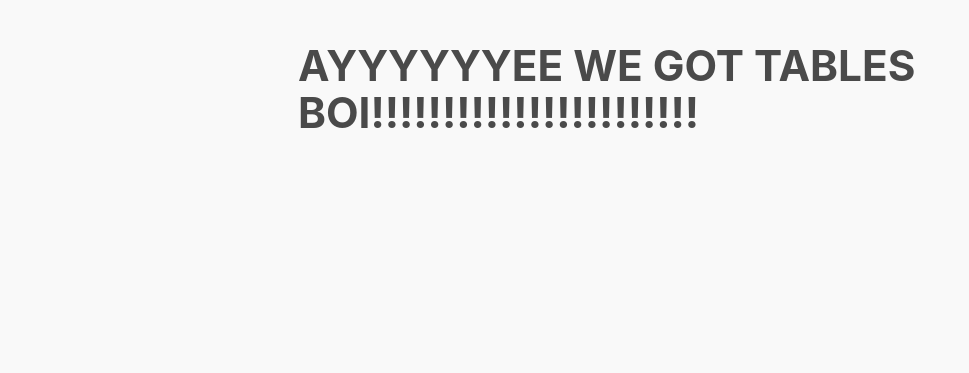
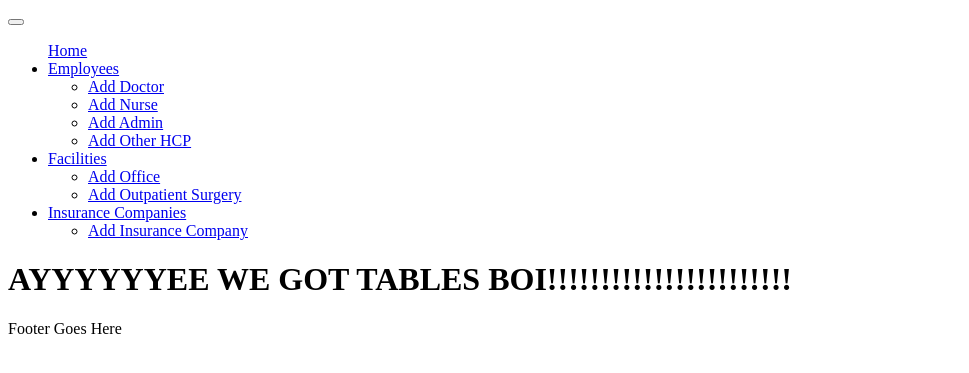
Before and after one commit to jgwentworth92/CS634_Final_Project_Application, a Flask app: template app/templates/index.html in a window 1280 px wide. Shown: the top 373 px of the page, without its empty margins (0-969 px from the left). Run offline with Flask 3, Linux system fonts and the light colour scheme; the template is opened without the code that fills it, so the values that code supplies are empty; parts of the project's set-up code (start-up, migrations or seed data) failed here and were passed over; some libraries are stand-ins or nearby versions.

Commit message:
added nav bar with submenu for each section

```diff
--- a/app/templates/base.html
+++ b/app/templates/base.html
@@ -1,9 +1,81 @@
-<html>
-    <head>
-        <title>Welcome to Flask for Startups</title>
-        <link rel= "stylesheet" type= "text/css" href="{{ url_for('static',filename='styles/sakura.css') }}">
-    </head>
-    <body>
+<!doctype html>
+<html lang="en">
+<head>
+    {% block head %}
+        <!-- Required meta tags -->
+        <meta charset="utf-8">
+        <meta name="viewport" content="width=device-width, initial-scale=1, shrink-to-fit=no">
+
+        {% block styles %}
+            <!-- Bootstrap CSS -->
+            {{ bootstrap.load_css() }}
+        {% endblock %}
+
+        <title>Employee Management System</title>
+    {% endblock %}
+</head>
+
+<body>
+<div class="container">
+    <div class="row">
+        <header class="mb-2">
+            {% from 'bootstrap5/nav.html' import render_nav_item %}
+            {% from 'bootstrap5/utils.html' import render_messages %}
+            <nav class="navbar navbar-expand-lg navbar-light bg-light">
+                <button class="navbar-toggler" type="button" data-bs-toggle="collapse"
+                        data-bs-target="#navbarNavDropdown" aria-controls="navbarNavDropdown" aria-expanded="false"
+                        aria-label="Toggle navigation">
+                    <span class="navbar-toggler-icon"></span>
+                </button>
+                <div class="collapse navbar-collapse" id="navbarNavDropdown">
+                    <ul class="navbar-nav">
+                        {{ render_nav_item('routes.index', 'Home') }}
+                        <li class="nav-item dropdown">
+                            <a class="nav-link dropdown-toggle" href="#" id="navbarDropdownEmployees" role="button" data-bs-toggle="dropdown" aria-expanded="false">
+                                Employees
+                            </a>
+                            <ul class="dropdown-menu" aria-labelledby="navbarDropdownEmployees">
+                                <li><a href="{{ url_for('routes.add_employee', job_class='Doctor') }}">Add Doctor</a></li>
+                                <li><a href="{{ url_for('routes.add_employee', job_class='Nurse') }}">Add Nurse</a></li>
+                                <li><a href="{{ url_for('routes.add_employee', job_class='Admin') }}">Add Admin</a></li>
+                                <li><a href="{{ url_for('routes.add_employee', job_class='OtherHCP') }}">Add Other HCP</a></li>
+                            </ul>
+                        </li>
+                        <li class="nav-item dropdown">
+                            <a class="nav-link dropdown-toggle" href="#" id="navbarDropdownFacilities" role="button" data-bs-toggle="dropdown" aria-expanded="false">
+                                Facilities
+                            </a>
+                            <ul class="dropdown-menu" aria-labelledby="navbarDropdownFacilities">
+                                <li><a href="{{ url_for('routes.add_facility', ftype='Office') }}">Add Office</a></li>
+                                <li><a href="{{ url_for('routes.add_facility', ftype='OutpatientSurgery') }}">Add Outpatient Surgery</a></li>
+                            </ul>
+                        </li>
+                        <li class="nav-item dropdown">
+                            <a class="nav-link dropdown-toggle" href="#" id="navbarDropdownInsurance" role="button" data-bs-toggle="dropdown" aria-expanded="false">
+                                Insurance Companies
+                            </a>
+                            <ul class="dropdown-menu" aria-labelledby="navbarDropdownInsurance">
+                                <li><a href="{{ url_for('routes.add_insurance_company') }}">Add Insurance Company</a></li>
+                            </ul>
+                        </li>
+                    </ul>
+                </div>
+            </nav>
+        </header>
+    </div>
+    <div class="row">
+        {{ render_messages() }}
+    </div>
     {% block content %}{% endblock %}
-    </body>
+    <footer>
+        Footer Goes Here
+    </footer>
+    {% block scripts %}
+        <script src="https://ajax.googleapis.com/ajax/libs/jquery/3.6.1/jquery.min.js"></script>
+        <script src="/static/main.js"></script>
+        <!-- Optional JavaScript -->
+        {{ bootstrap.load_js() }}
+    {% endblock %}
+</div>
+</body>
 </html>
```
